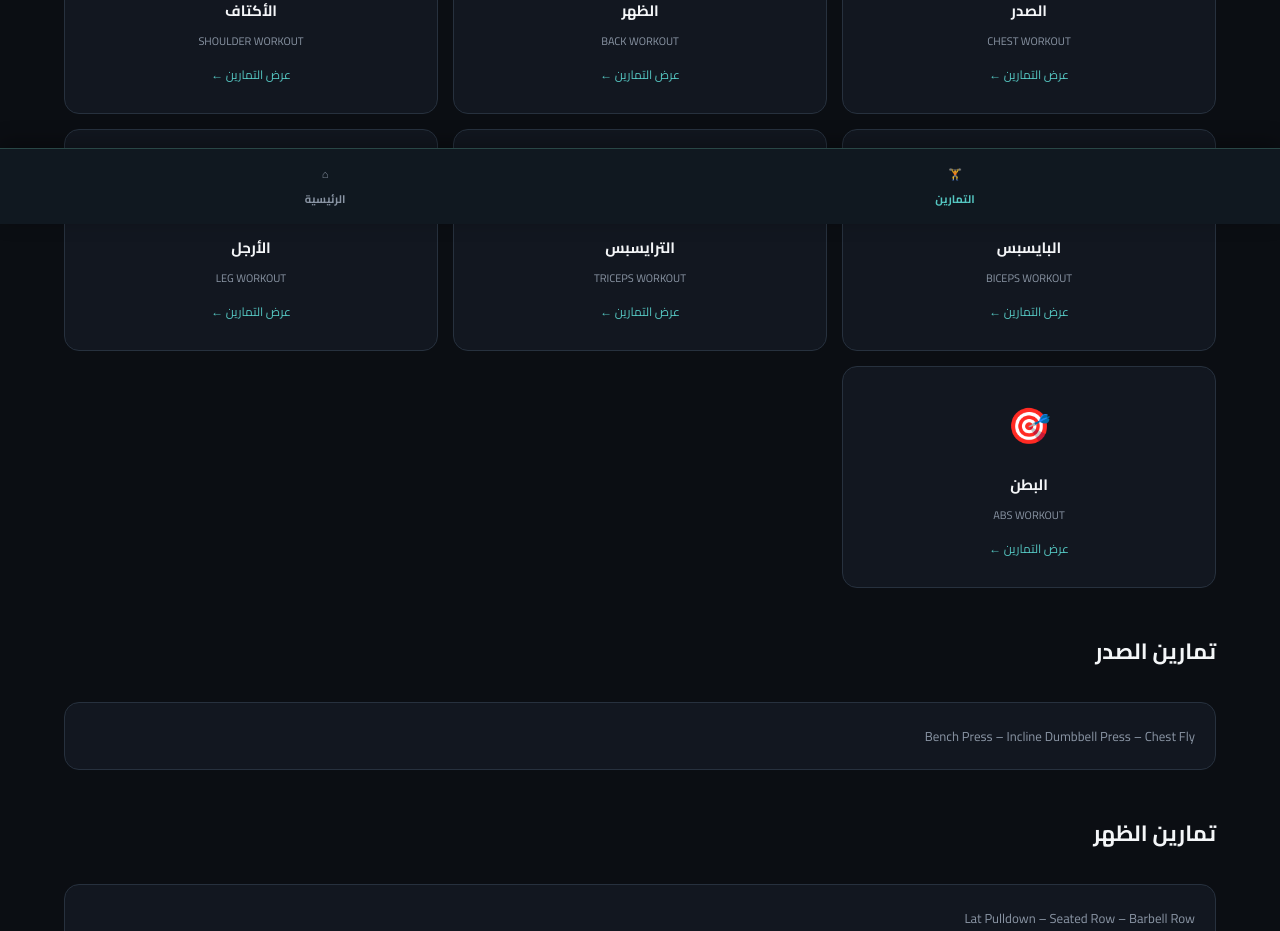
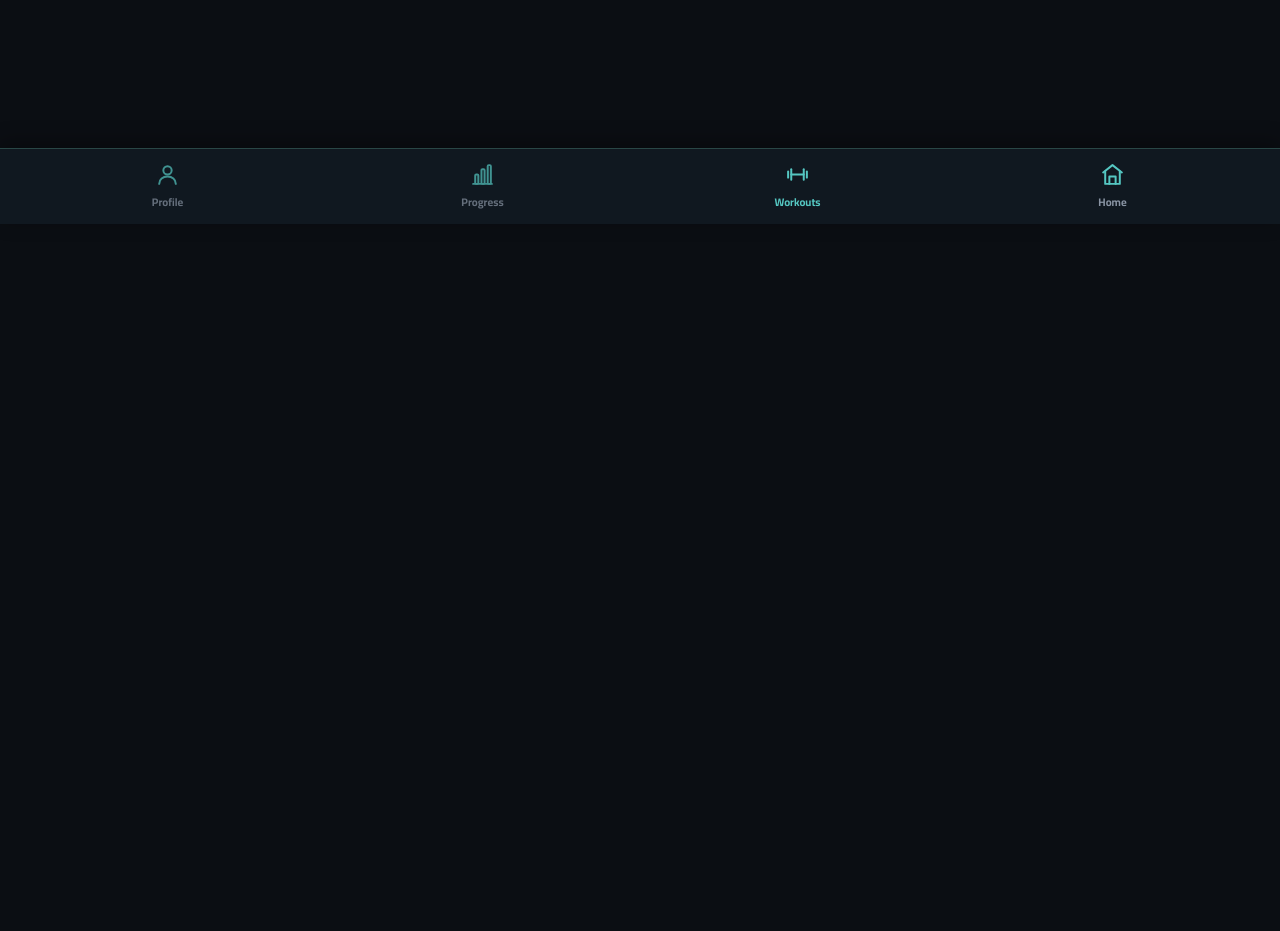
Before and after one commit to hozifaelghapour9-prog/Body-exercise-, a plain HTML site: page workout.html in a window 1280 px wide. Shown: the part 576-1507 px from the top of the page. After the commit the page ends 800 px from the top, so only its background shows below. Drawn offline with Linux system fonts and the light colour scheme.

Commit message:
Update workout.html

```diff
--- a/workout.html
+++ b/workout.html
@@ -1,233 +1,59 @@
 
-<!DOCTYPE html>
+<!doctype html>
 <html lang="ar" dir="rtl">
 <head>
-  <meta charset="UTF-8">
-  <meta name="viewport" content="width=device-width, initial-scale=1.0">
-  <title>WORKOUT | BODY RESET</title>
+  <meta charset="utf-8">
+  <meta name="viewport" content="width=device-width, initial-scale=1">
+  <meta name="theme-color" content="#0b0e13">
+  <title>BODY RESET | WORKOUT</title>
   <link rel="stylesheet" href="style.css">
-  <style>
-    .workout-hero {
-      text-align: center;
-      padding: 45px 15px;
-      background: linear-gradient(135deg, #192b32, #101820);
-      border: 1px solid var(--border);
-      border-radius: 18px;
-      margin-bottom: 35px;
-    }
-
-    .workout-hero h1 {
-      color: var(--lime);
-      font-size: clamp(30px, 6vw, 48px);
-      letter-spacing: 2px;
-    }
-
-    .workout-hero p {
-      color: var(--muted);
-      font-size: 13px;
-      margin-top: 10px;
-    }
-
-    .workout-categories {
-      display: grid;
-      grid-template-columns: repeat(3, minmax(0, 1fr));
-      gap: 15px;
-    }
-
-    .workout-category {
-      background: var(--panel);
-      border: 1px solid var(--border);
-      border-radius: 15px;
-      padding: 25px 12px;
-      text-align: center;
-      transition: .2s;
-    }
-
-    .workout-category:hover {
-      border-color: var(--lime);
-      transform: translateY(-4px);
-    }
-
-    .workout-category .emoji {
-      font-size: 35px;
-      display: block;
-      margin-bottom: 12px;
-    }
-
-    .workout-category h3 {
-      font-size: 15px;
-      margin-bottom: 6px;
-    }
-
-    .workout-category p {
-      color: var(--muted);
-      font-size: 11px;
-    }
-
-    .workout-category a {
-      display: inline-block;
-      margin-top: 12px;
-      color: var(--lime);
-      font-size: 12px;
-    }
-
-    .workout-note {
-      margin-top: 30px;
-      padding: 20px;
-      background: var(--panel);
-      border: 1px solid var(--border);
-      border-radius: 15px;
-      line-height: 2;
-      font-size: 13px;
-      color: var(--muted);
-    }
-
-    @media(max-width:620px) {
-      .workout-categories {
-        grid-template-columns: repeat(2, minmax(0, 1fr));
-      }
-    }
-  </style>
 </head>
 
 <body data-page="public">
 
-  <header class="site-header">
-    <a href="index.html" class="brand">
-      <div class="brand-mark">B</div>
-      <div>
-        <strong>BODY RESET</strong>
-        <small>BUILD YOUR BEST SELF</small>
-      </div>
+  <main class="public-main">
+  </main>
+
+  <nav class="bottom-nav" aria-label="التنقل الرئيسي">
+
+    <button class="bottom-nav-item" type="button" disabled>
+      <svg viewBox="0 0 24 24" aria-hidden="true">
+        <circle cx="12" cy="8" r="4"></circle>
+        <path d="M4 21c0-4.4 3.6-7 8-7s8 2.6 8 7"></path>
+      </svg>
+      <span>Profile</span>
+    </button>
+
+    <button class="bottom-nav-item" type="button" disabled>
+      <svg viewBox="0 0 24 24" aria-hidden="true">
+        <path d="M3 21h18"></path>
+        <rect x="5" y="12" width="3" height="9" rx="1"></rect>
+        <rect x="11" y="7" width="3" height="14" rx="1"></rect>
+        <rect x="17" y="3" width="3" height="18" rx="1"></rect>
+      </svg>
+      <span>Progress</span>
+    </button>
+
+    <a class="bottom-nav-item active" href="workout.html">
+      <svg viewBox="0 0 24 24" aria-hidden="true">
+        <path d="M3 9v6"></path>
+        <path d="M6 7v10"></path>
+        <path d="M18 7v10"></path>
+        <path d="M21 9v6"></path>
+        <path d="M6 12h12"></path>
+      </svg>
+      <span>Workouts</span>
     </a>
 
-    <a href="index.html" class="btn btn-quiet">الرئيسية</a>
-  </header>
+    <a class="bottom-nav-item" href="index.html">
+      <svg viewBox="0 0 24 24" aria-hidden="true">
+        <path d="m3 10 9-7 9 7"></path>
+        <path d="M5 9v12h14V9"></path>
+        <path d="M9 21v-7h6v7"></path>
+      </svg>
+      <span>Home</span>
+    </a>
 
-  <main class="public-main">
-
-    <section class="workout-hero">
-      <h1>WORKOUT</h1>
-      <p>اختار العضلة وابدأ رحلتك نحو جسم أقوى</p>
-    </section>
-
-    <section class="public-section">
-      <div class="section-heading">
-        <div>
-          <h2>أقسام التمارين</h2>
-          <p>اختار القسم اللي عايز تتمرن عليه</p>
-        </div>
-      </div>
-
-      <div class="workout-categories">
-
-        <article class="workout-category">
-          <span class="emoji">🏋️</span>
-          <h3>الصدر</h3>
-          <p>CHEST WORKOUT</p>
-          <a href="#chest">عرض التمارين ←</a>
-        </article>
-
-        <article class="workout-category">
-          <span class="emoji">💪</span>
-          <h3>الظهر</h3>
-          <p>BACK WORKOUT</p>
-          <a href="#back">عرض التمارين ←</a>
-        </article>
-
-        <article class="workout-category">
-          <span class="emoji">🔥</span>
-          <h3>الأكتاف</h3>
-          <p>SHOULDER WORKOUT</p>
-          <a href="#shoulders">عرض التمارين ←</a>
-        </article>
-
-        <article class="workout-category">
-          <span class="emoji">💪</span>
-          <h3>البايسبس</h3>
-          <p>BICEPS WORKOUT</p>
-          <a href="#biceps">عرض التمارين ←</a>
-        </article>
-
-        <article class="workout-category">
-          <span class="emoji">⚡</span>
-          <h3>الترايسبس</h3>
-          <p>TRICEPS WORKOUT</p>
-          <a href="#triceps">عرض التمارين ←</a>
-        </article>
-
-        <article class="workout-category">
-          <span class="emoji">🦵</span>
-          <h3>الأرجل</h3>
-          <p>LEG WORKOUT</p>
-          <a href="#legs">عرض التمارين ←</a>
-        </article>
-
-        <article class="workout-category">
-          <span class="emoji">🎯</span>
-          <h3>البطن</h3>
-          <p>ABS WORKOUT</p>
-          <a href="#abs">عرض التمارين ←</a>
-        </article>
-
-      </div>
-    </section>
-
-    <section class="public-section" id="chest">
-      <div class="section-heading"><h2>تمارين الصدر</h2></div>
-      <div class="workout-note">Bench Press – Incline Dumbbell Press – Chest Fly</div>
-    </section>
-
-    <section class="public-section" id="back">
-      <div class="section-heading"><h2>تمارين الظهر</h2></div>
-      <div class="workout-note">Lat Pulldown – Seated Row – Barbell Row</div>
-    </section>
-
-    <section class="public-section" id="shoulders">
-      <div class="section-heading"><h2>تمارين الأكتاف</h2></div>
-      <div class="workout-note">Shoulder Press – Lateral Raise – Rear Delt Fly</div>
-    </section>
-
-    <section class="public-section" id="biceps">
-      <div class="section-heading"><h2>تمارين البايسبس</h2></div>
-      <div class="workout-note">Dumbbell Curl – Hammer Curl – Barbell Curl</div>
-    </section>
-
-    <section class="public-section" id="triceps">
-      <div class="section-heading"><h2>تمارين الترايسبس</h2></div>
-      <div class="workout-note">Triceps Pushdown – Overhead Extension – Dips</div>
-    </section>
-
-    <section class="public-section" id="legs">
-      <div class="section-heading"><h2>تمارين الأرجل</h2></div>
-      <div class="workout-note">Squat – Leg Press – Leg Extension – Leg Curl</div>
-    </section>
-
-    <section class="public-section" id="abs">
-      <div class="section-heading"><h2>تمارين البطن</h2></div>
-      <div class="workout-note">Crunches – Plank – Leg Raises</div>
-    </section>
-
-    <div class="workout-note">
-      <strong style="color:var(--lime)">نصيحة BODY RESET</strong>
-      <p>اهتم بالتكنيك الصحيح، وابدأ بأوزان مناسبة لمستواك، وخد وقتك في الراحة بين المجموعات.</p>
-    </div>
-
-  </main>
-
-  <footer class="site-footer">
-    © BODY RESET - ALL RIGHTS RESERVED
-  </footer>
-
-  <nav class="bottom-nav">
-    <a href="index.html" class="bottom-nav-item">
-      <span>⌂</span>
-      <span>الرئيسية</span>
-    </a>
-    <a href="workout.html" class="bottom-nav-item active">
-      <span>🏋️</span>
-      <span>التمارين</span>
-    </a>
   </nav>
 
 </body>
```
